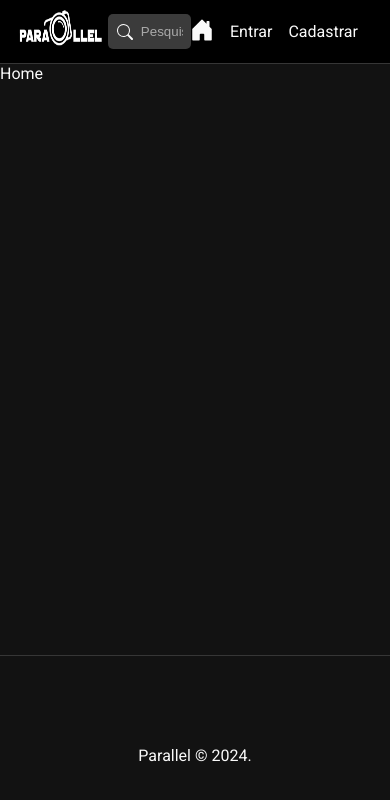
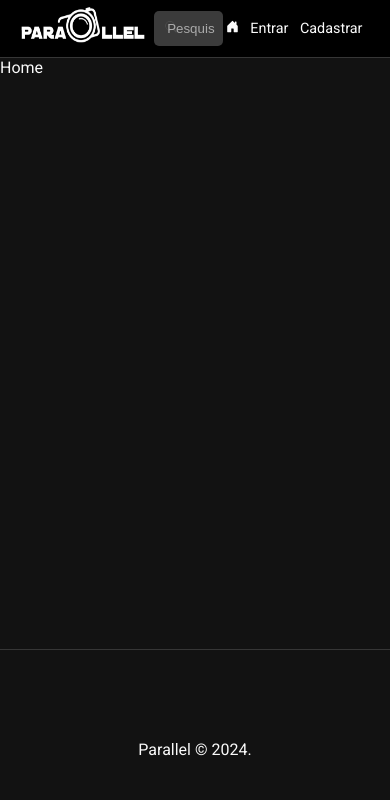
Before and after one commit to TitanCodeXD/Parallel, a React (Vite) app in the folder frontend/: page / in a window 390 px wide. Shown: the top 800 px of the page. Built offline with nearby package versions, Linux system fonts and the light colour scheme.

Commit message:
Responsividade da tela de Registro

```diff
--- a/frontend/src/Components/Navbar/Navbar.css
+++ b/frontend/src/Components/Navbar/Navbar.css
@@ -43,3 +43,57 @@
 #nav-links svg {
     font-size: 1.5em;
 }
+
+
+@media (max-width: 500px) {
+    #nav {
+    display: flex;
+    justify-content: space-between;
+    align-items: center;
+    background-color: black;
+    border-bottom: 1px solid #363636;
+    padding: 0.1em 1em;
+}
+
+
+#search-form {
+    position: relative;
+    width: 10%;
+}
+
+#search-form svg {
+    position: absolute;
+    top: 10px;
+    left: 9px;
+    max-height: 33%;
+    opacity: .1;
+}
+
+#search-form input {
+    padding-left: 1em;
+    border: none;
+    border-radius: 5px;
+    width: 150%;
+    margin: 0;
+}
+
+#nav-links {
+    display: flex;
+    align-items: center;
+    font-size: 0.9em;
+}
+
+#nav-links li {
+    margin-right: 0.8em;
+}
+
+#nav-links span {
+    cursor: pointer;
+}
+
+#nav-links svg {
+    margin-right: 0;
+    font-size: .9em;
+}
+
+  }
--- a/frontend/src/Components/Navbar/Navbar.jsx
+++ b/frontend/src/Components/Navbar/Navbar.jsx
@@ -13,7 +13,7 @@ const Navbar = () => {
 
   return (
     <nav id="nav">
-        <Link to = "/"> <Logo height = "50" width = "100%"/> </Link>
+        <Link className = 'logo' to = "/"> <Logo height = "50" width = "100%"/> </Link>
         <form id = "search-form">
             <BsSearch />
             <input type = 'text' placeholder = 'Pesquisar'></input>
```
